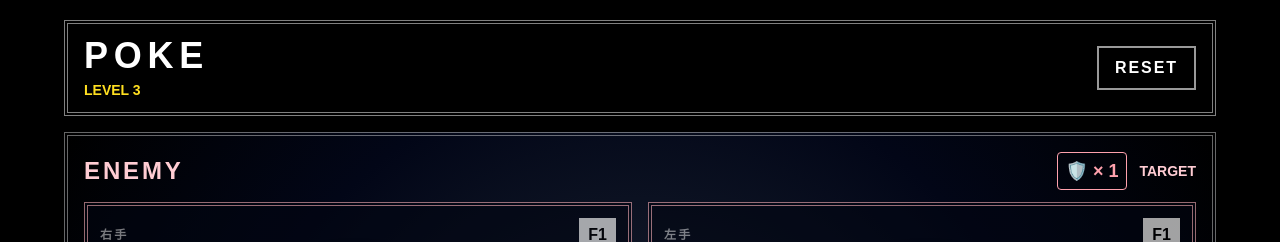
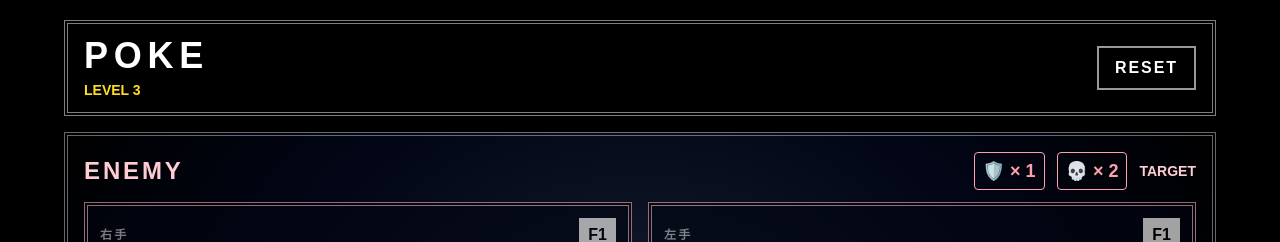
Before and after one commit to akiyama-ryusei/POKE, a Next.js app in the folder poke/: page /game/level3 in a window 1280 px wide. Shown: the top 242 px of the page. Built offline with nearby package versions, Linux system fonts and the light colour scheme.

Commit message:
敵のライフを追加し、レベル3での挙動を実装

```diff
--- a/poke/app/components/MainGame.js
+++ b/poke/app/components/MainGame.js
@@ -291,6 +291,7 @@ export default function MainGame({ level = 1 }) {
   const [doubleAttackActive, setDoubleAttackActive] = useState(false);
   const [enemyGuardActive, setEnemyGuardActive] = useState(false);
   const [enemyGuardUses, setEnemyGuardUses] = useState(level >= 2 ? 1 : 0);
+  const [enemyLives, setEnemyLives] = useState(level >= 3 ? 2 : 0);
 
   const playerLose = isHandOut(hands.player.left) && isHandOut(hands.player.right);
   const enemyLose = isHandOut(hands.enemy.left) && isHandOut(hands.enemy.right);
@@ -312,6 +313,7 @@ export default function MainGame({ level = 1 }) {
     setDoubleAttackActive(false);
     setEnemyGuardActive(false);
     setEnemyGuardUses(level >= 2 ? 1 : 0);
+    setEnemyLives(level >= 3 ? 2 : 0);
   }
 
   function attackEnemy(targetHand) {
@@ -336,7 +338,10 @@ export default function MainGame({ level = 1 }) {
       ...hands.enemy,
       [targetHand]: attackedHand(hands.enemy[targetHand], power),
     };
-
+    if (level >= 3 && enemyLives > 0 && isHandOut(nextEnemyHands[targetHand])) {
+      nextEnemyHands[targetHand] = createHand(1);
+      setEnemyLives((prev) => Math.max(prev - 1, 0));
+    }
     const nextHands = {
       ...hands,
       enemy: nextEnemyHands,
@@ -733,7 +738,11 @@ function chooseEnemyGuardHand(currentHands) {
                       🛡️ × {enemyGuardUses}
                     </span>
                     )}
-
+                    {level >= 3 && (
+                    <span className="rounded border border-rose-300 px-2 py-1 text-lg font-black text-rose-300">
+                      💀 × {enemyLives}
+                    </span>
+                    )}
                     <span className="text-sm font-bold text-rose-200">
                       {enemyLose ? "両手アウト" : "TARGET"}
                     </span>
```
